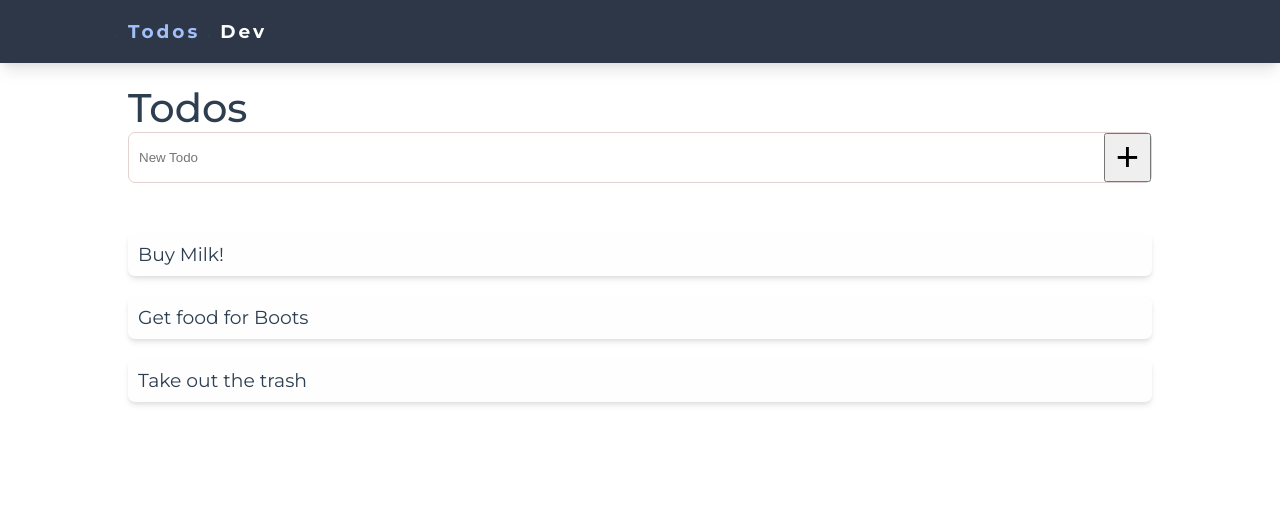
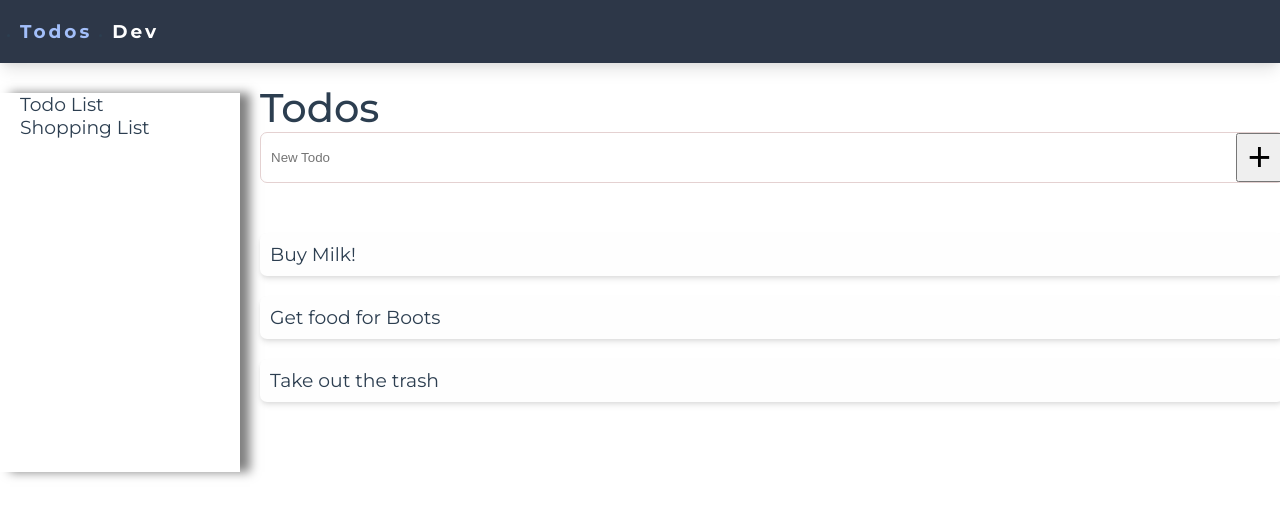
Before and after one commit to unChartedZone/todo-app, a React (Create React App) app: page / in a window 1280 px wide. Shown: the top 518 px of the page. Built offline with nearby package versions, Linux system fonts and the light colour scheme.

Commit message:
sidebar now renders collections of todos from the todo view

```diff
--- a/src/components/Navbar.js
+++ b/src/components/Navbar.js
@@ -4,7 +4,7 @@ import { NavLink } from 'react-router-dom';
 const Navbar = () => {
   return (
     <nav className="nav">
-      <div className="nav__main container mx-auto">
+      <div className="nav__main">
         <ul className="nav__items">
           <li className="nav__item">
             <NavLink
--- a/src/components/Sidebar.js
+++ b/src/components/Sidebar.js
@@ -0,0 +1,20 @@
+import React from 'react';
+
+const Sidebar = (props) => {
+  return (
+    <div className="sidebar mt-2">
+      {/* <h1 className="h1">Sidebar</h1> */}
+      <ul className="sidebar__list">
+        {props.collections.map((list) => {
+          return (
+            <li key={list.id} className="body--1">
+              {list.name}
+            </li>
+          );
+        })}
+      </ul>
+    </div>
+  );
+};
+
+export default Sidebar;
--- a/src/scss/base/_typography.scss
+++ b/src/scss/base/_typography.scss
@@ -12,6 +12,10 @@
   font-weight: 500;
 }
 
+.h2 {
+  font-size: 3rem;
+}
+
 .body--1 {
   font-size: 1.875rem;
 }
--- a/src/scss/base/_utilities.scss
+++ b/src/scss/base/_utilities.scss
@@ -35,6 +35,23 @@
   }
 
   &x {
+    &-1 {
+      margin-left: 0.5rem;
+      margin-right: 0.5rem;
+    }
+    &-2 {
+      margin-left: 1rem;
+      margin-right: 1rem;
+    }
+    &-3 {
+      margin-left: 1.5rem;
+      margin-right: 1.5rem;
+    }
+    &-4 {
+      margin-left: 2rem;
+      margin-right: 2rem;
+    }
+
     &-auto {
       margin-left: auto;
       margin-right: auto;
--- /dev/null
+++ b/src/scss/components/_sidebar.scss
@@ -0,0 +1,10 @@
+.sidebar {
+  display: flex;
+  padding: 0 2rem;
+  width: 20rem;
+  box-shadow: 10px 0px 10px rgba(#000000, 0.5);
+
+  &__list {
+    list-style: none;
+  }
+}
--- a/src/scss/main.scss
+++ b/src/scss/main.scss
@@ -10,6 +10,7 @@
 // Compoonents
 @import './components/textfield';
 @import './components/navbar';
+@import './components/sidebar';
 
 // Pages
 @import './pages/todos';
--- a/src/views/Todos.js
+++ b/src/views/Todos.js
@@ -1,8 +1,20 @@
 import React from 'react';
+
+import Sidebar from '../components/Sidebar';
 
 class Todos extends React.Component {
   state = {
     todoInputText: '',
+    collections: [
+      {
+        id: 1,
+        name: 'Todo List',
+      },
+      {
+        id: 2,
+        name: 'Shopping List',
+      },
+    ],
     todos: [
       {
         id: 1,
@@ -61,10 +73,16 @@ class Todos extends React.Component {
     });
   };
 
+  myStyles = {
+    display: 'grid',
+    gridTemplateColumns: 'auto 1fr',
+  };
+
   render() {
     return (
-      <div>
-        <div className="container mt-4 mx-auto">
+      <div className="mt-4" style={this.myStyles}>
+        <Sidebar collections={this.state.collections} />
+        <div className="container mx-4">
           <h1 className="h1">Todos</h1>
           <div className="text-field">
             <form className="text-field__form">
```
